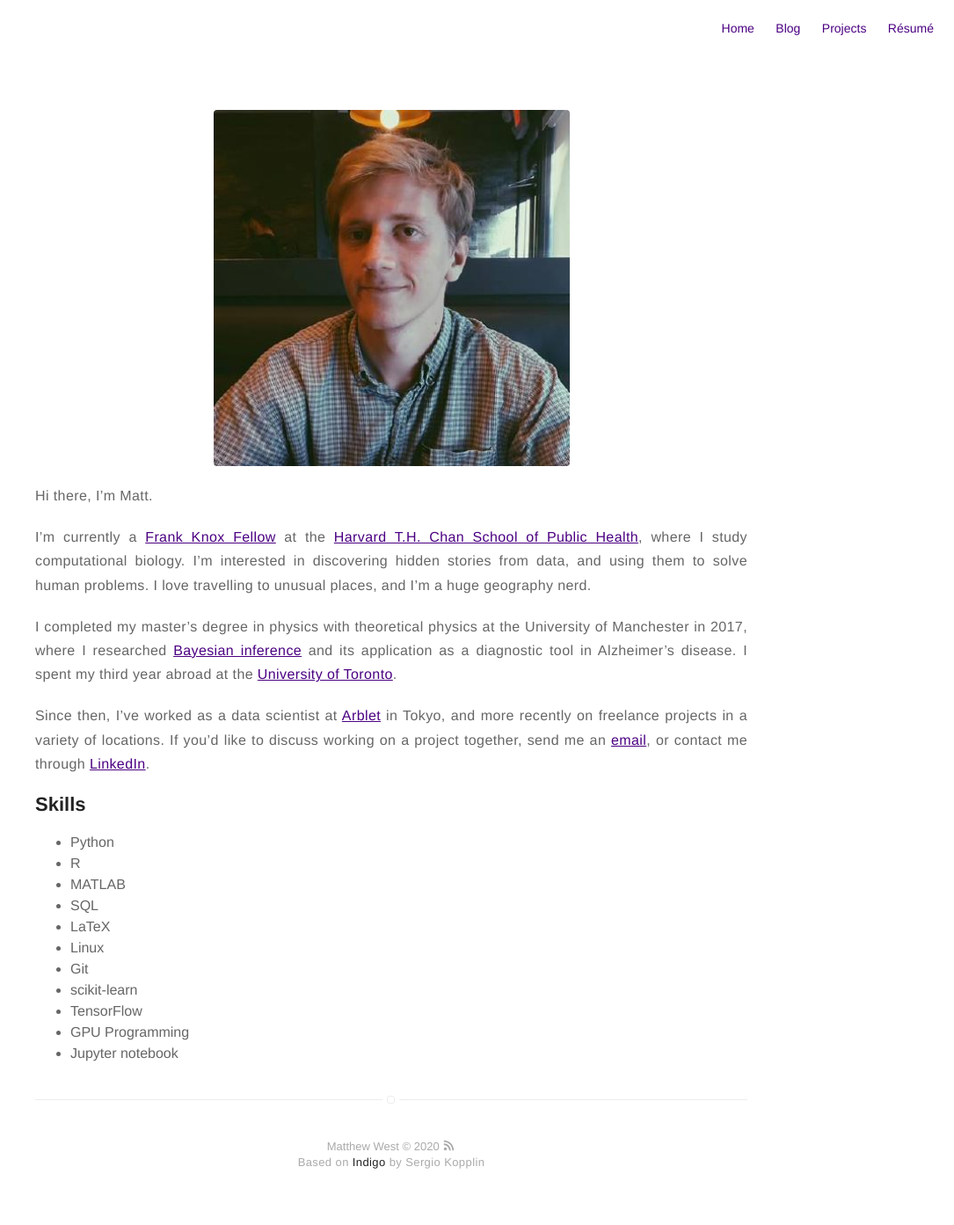
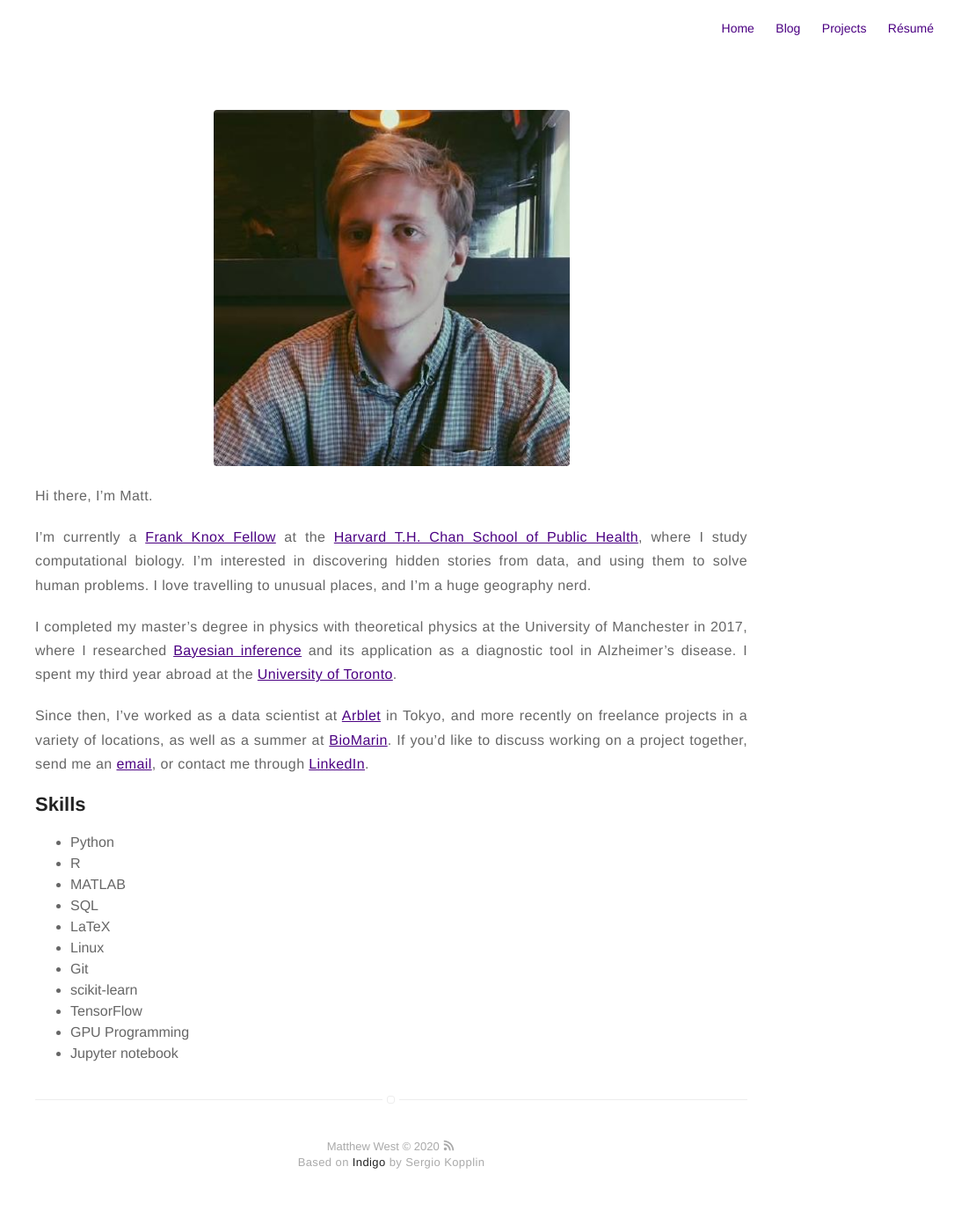
Before and after one commit to mwestt/mwestt.github.io, a Jekyll site: the page built from about.md, in a window 1280 px wide. Shown: the whole page at 88% size, without its empty margins (195-1280 px from the left). Built offline with Jekyll 4.4.1, drawn with Linux system fonts in a browser that asks for light colours; a script that is not in the unit is left out.

Commit message:
add biomarin

```diff
--- a/about.md
+++ b/about.md
@@ -20,7 +20,7 @@ application as a diagnostic tool in Alzheimer's disease. I spent my third year a
 [University of Toronto](https://www.physics.utoronto.ca/~nonlin/abstracts/MWest_479_report_2016_abstract.html).
 
 Since then, I've worked as a data scientist at [Arblet](http://www.arblet.com/) in Tokyo, and more recently on freelance projects in a variety of
-locations. If you'd like to discuss working on a project together, send me an [email](mailto:m.west2718@gmail.com),
+locations, as well as a summer at [BioMarin](https://www.biomarin.com/). If you'd like to discuss working on a project together, send me an [email](mailto:m.west2718@gmail.com),
 or contact me through [LinkedIn](https://www.linkedin.com/in/mwestt/).
 
 ## Skills
```
